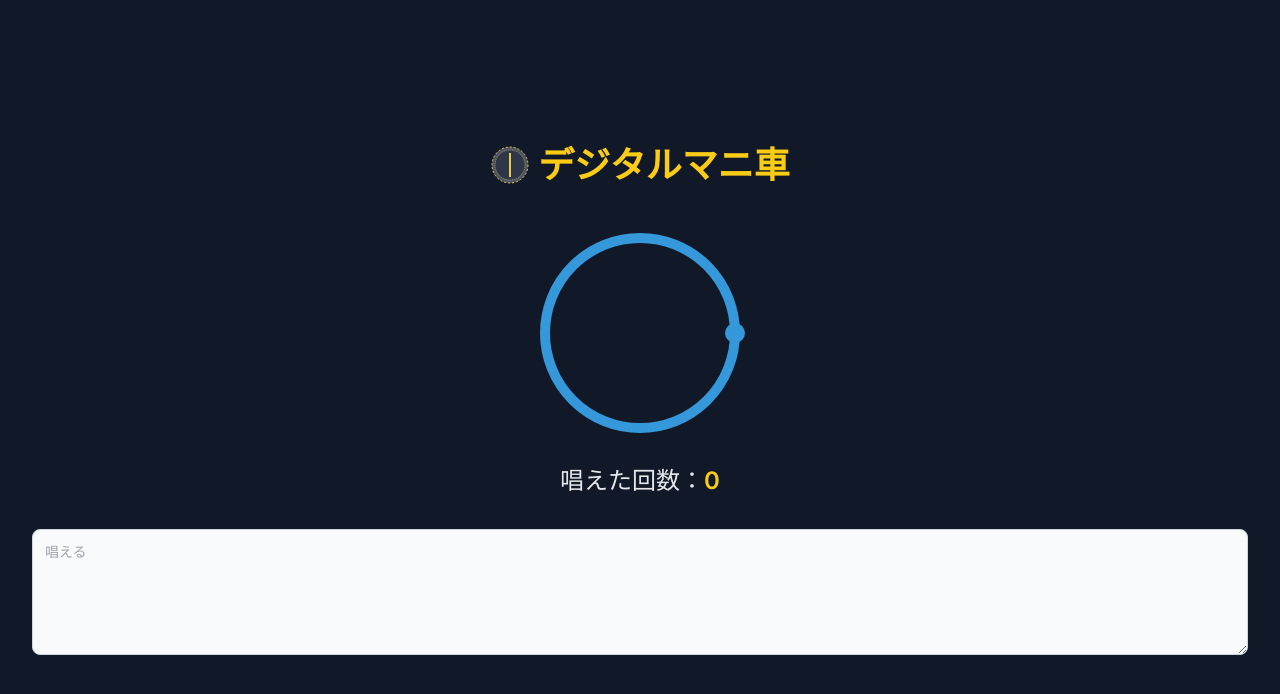
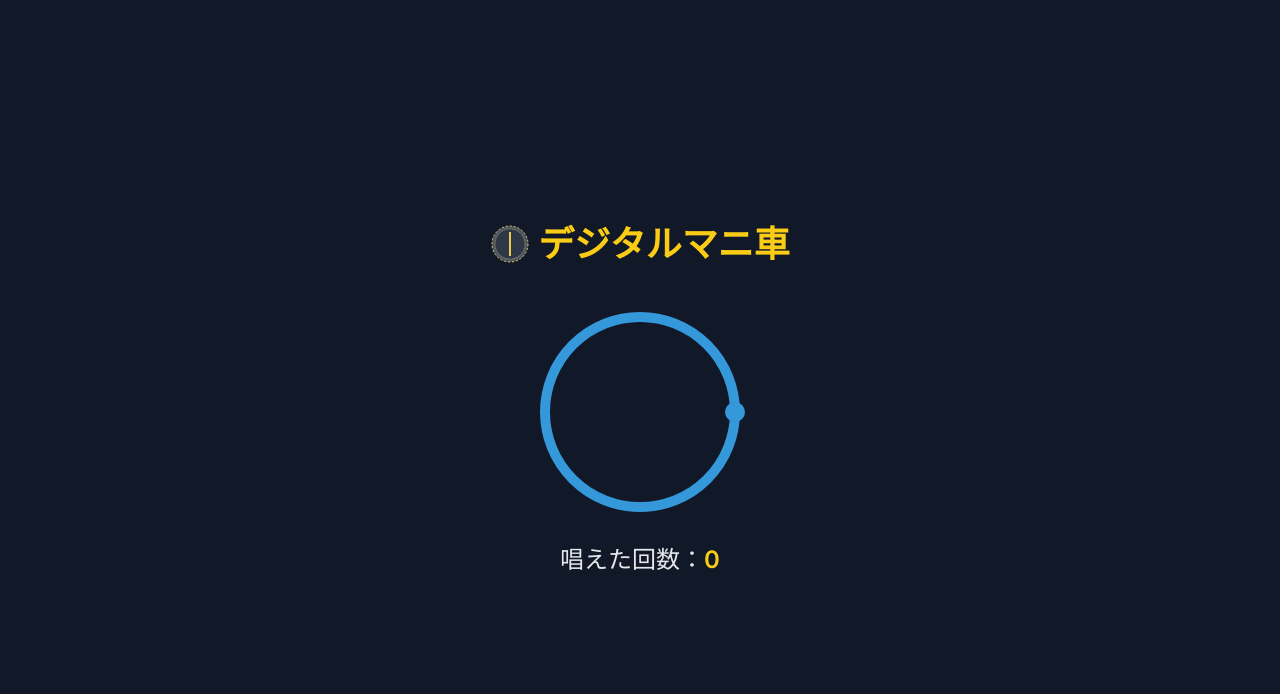
Before and after one commit to 10000leaves/digital-rayer-wheel, a Next.js app: page / in a window 1280 px wide. Shown: the top 694 px of the page. Built offline with nearby package versions, Linux system fonts and the light colour scheme.

Commit message:
feat: 文字降らし

```diff
--- /dev/null
+++ b/src/app/TextRain.module.css
@@ -0,0 +1,14 @@
+@keyframes fall {
+  0% {
+    transform: translateY(-100%);
+    opacity: 1;
+  }
+  100% {
+    transform: translateY(100vh); /* 100vhにして全画面分落とす */
+    opacity: 1;
+  }
+}
+
+.fall {
+  animation: fall 2s linear; /* アニメーションを2秒 */
+}
--- a/src/app/page.tsx
+++ b/src/app/page.tsx
@@ -1,15 +1,42 @@
 "use client";
 
-import Typing from "@/components/Typing";
+import React, { useState, useEffect } from 'react';
+
+import { useRecoilValue } from "recoil";
+import { angleState, messageState } from "@/atoms/prayerWheelAtom";
+
+// import Typing from "@/components/Typing";
 import CircularSlider from "@/components/CircularSlider";
 
-import { reciteState } from "@/atoms/prayerWheelAtom";
-import { useRecoilValue } from "recoil";
+import styles from "./TextRain.module.css";
 
 export default function Home() {
-  const recite = useRecoilValue(reciteState);
+  const angle = useRecoilValue(angleState);
+  const message = useRecoilValue(messageState);
+
+  const [letters, setLetters] = useState<{ id: number, char: string, left: number }[]>([]);
+  const [index, setIndex] = useState(0);
+  const [count, seCount] = useState(0);
+
+  useEffect(() => {
+    if (index === 0 && angle === 0) return; // 初回のみ無視する
+
+    setLetters((prevLetters) => {
+      if (index < message.length) {
+        return [
+          ...prevLetters,
+          { id: Date.now(), char: message[index], left: Math.random() * 100 }
+        ];
+      }
+      return prevLetters;
+    });
+
+    setIndex((prevIndex) => (prevIndex < message.length - 1 ? prevIndex + 1 : 0));
+    seCount((prevCount) => (prevCount + 1));
+  }, [angle]);
+
   return (
-    <main className="min-h-screen flex flex-col items-center justify-center p-8 space-y-8 bg-gray-900">
+    <main className="relative overflow-hidden min-h-screen flex flex-col items-center justify-center p-8 space-y-8 bg-gray-900">
 
       {/* アイコンの表示 */}
       <div className="select-none flex items-center mb-4">
@@ -21,10 +48,28 @@ export default function Home() {
       <CircularSlider />
 
       {/* カウンターの表示 */}
-      <p className="select-none text-2xl text-gray-200">唱えた回数：<span className="font-semibold text-yellow-400">{recite}</span></p>
+      <p className="select-none text-2xl text-gray-200">
+        唱えた回数：<span className="font-semibold text-yellow-400">{Math.floor(count / message.length)}</span>
+      </p>
 
-      {/* 経文の表示 */}
-      <Typing />
+      {/* 経文の表示 雨*/}
+      {letters.map(({ id, char, left }) => (
+        <span
+          key={id}
+          className={`select-none absolute text-2xl ${
+            ['般', '若', '心', '経'].includes(char) ? 'text-yellow-400' : 'text-white'
+          } ${styles.fall}`}
+          style={{ left: `${left}%`, top: "0%" }}
+          onAnimationEnd={() => {
+            setLetters((prevLetters) => prevLetters.filter((letter) => letter.id !== id));
+          }}
+        >
+          {char}
+        </span>
+      ))}
+
+      {/* 経文の表示 文*/}
+      {/* <Typing /> */}
     </main>
   );
 }
--- a/src/atoms/prayerWheelAtom.ts
+++ b/src/atoms/prayerWheelAtom.ts
@@ -9,3 +9,8 @@ export const reciteState = atom<number>({
   key: "reciteState",
   default: 0,
 });
+
+export const messageState = atom<string>({
+  key: "messageState",
+  default: "観自在菩薩行深般若波羅蜜多時照見五蘊皆空度一切苦厄舎利子色不異空空不異色色即是空空即是色受想行識亦復如是舎利子是諸法空相不生不滅不垢不浄不増不減是故空中無色無受想行識無眼耳鼻舌身意無色声香味触法無眼界乃至無意識界無無明亦無無明尽乃至無老死亦無老死尽無苦集滅道無智亦無得以無所得故菩提薩埵依般若波羅蜜多故心無罣礙無罣礙故無有恐怖遠離一切顛倒夢想究竟涅槃三世諸仏依般若波羅蜜多故得阿耨多羅三藐三菩提故知般若波羅蜜多是大神呪是大明呪是無上呪是無等等呪能除一切苦真実不虚故説般若波羅蜜多呪即説呪曰羯諦羯諦波羅羯諦波羅僧羯諦菩提薩婆訶般若心経",
+});
--- a/src/components/CircularSlider.tsx
+++ b/src/components/CircularSlider.tsx
@@ -58,6 +58,7 @@ const CircularSlider = () => {
   }, []);
 
   const handleMouseMove = useCallback((event: MouseEvent | TouchEvent) => {
+    event.preventDefault(); // マウスイベントとタッチイベントのデフォルト動作をキャンセル
     if (isDragging) {
       const newAngle = getAngleFromEvent(event);
       if (newAngle !== angle) {
@@ -72,7 +73,10 @@ const CircularSlider = () => {
 
   useEffect(() => {
     if (isDragging) {
-      const moveHandler = (event: MouseEvent | TouchEvent) => handleMouseMove(event);
+      const moveHandler = (event: MouseEvent | TouchEvent) => {
+        event.preventDefault(); // マウス移動とタッチ移動イベントのデフォルト動作をキャンセル
+        handleMouseMove(event);
+      };
       const endHandler = () => handleMouseUp();
 
       window.addEventListener("mousemove", moveHandler);
--- a/src/components/Typing.tsx
+++ b/src/components/Typing.tsx
@@ -1,18 +1,15 @@
 "use client";
 
 import React, { useState, useEffect, useRef } from "react";
-import { angleState, reciteState } from "@/atoms/prayerWheelAtom";
-import { useRecoilValue, useSetRecoilState } from "recoil";
+import { angleState, messageState } from "@/atoms/prayerWheelAtom";
+import { useRecoilValue } from "recoil";
 
 const Typing: React.FC = () => {
   const [displayedMessage, setDisplayedMessage] = useState("");
   const [index, setIndex] = useState(0);
 
-  const setRecite = useSetRecoilState(reciteState);
   const angle = useRecoilValue(angleState);
-
-  const message =
-    "観自在菩薩行深般若波羅蜜多時照見五蘊皆空度一切苦厄舎利子色不異空空不異色色即是空空即是色受想行識亦復如是舎利子是諸法空相不生不滅不垢不浄不増不減是故空中無色無受想行識無眼耳鼻舌身意無色声香味触法無眼界乃至無意識界無無明亦無無明尽乃至無老死亦無老死尽無苦集滅道無智亦無得以無所得故菩提薩埵依般若波羅蜜多故心無罣礙無罣礙故無有恐怖遠離一切顛倒夢想究竟涅槃三世諸仏依般若波羅蜜多故得阿耨多羅三藐三菩提故知般若波羅蜜多是大神呪是大明呪是無上呪是無等等呪能除一切苦真実不虚故説般若波羅蜜多呪即説呪曰羯諦羯諦波羅羯諦波羅僧羯諦菩提薩婆訶般若心経";
+  const message = useRecoilValue(messageState);
 
   const textareaRef = useRef<HTMLTextAreaElement>(null);
 
@@ -25,9 +22,6 @@ const Typing: React.FC = () => {
     if (textareaRef.current) {
       textareaRef.current.scrollTop = textareaRef.current.scrollHeight;
     }
-
-    const reciteCount = Math.floor(displayedMessage.length / message.length);
-    setRecite(reciteCount);
 
   }, [angle]); // Only run when angle changes
 
```
Also changed, not shown: .gitpod.yml (added).
